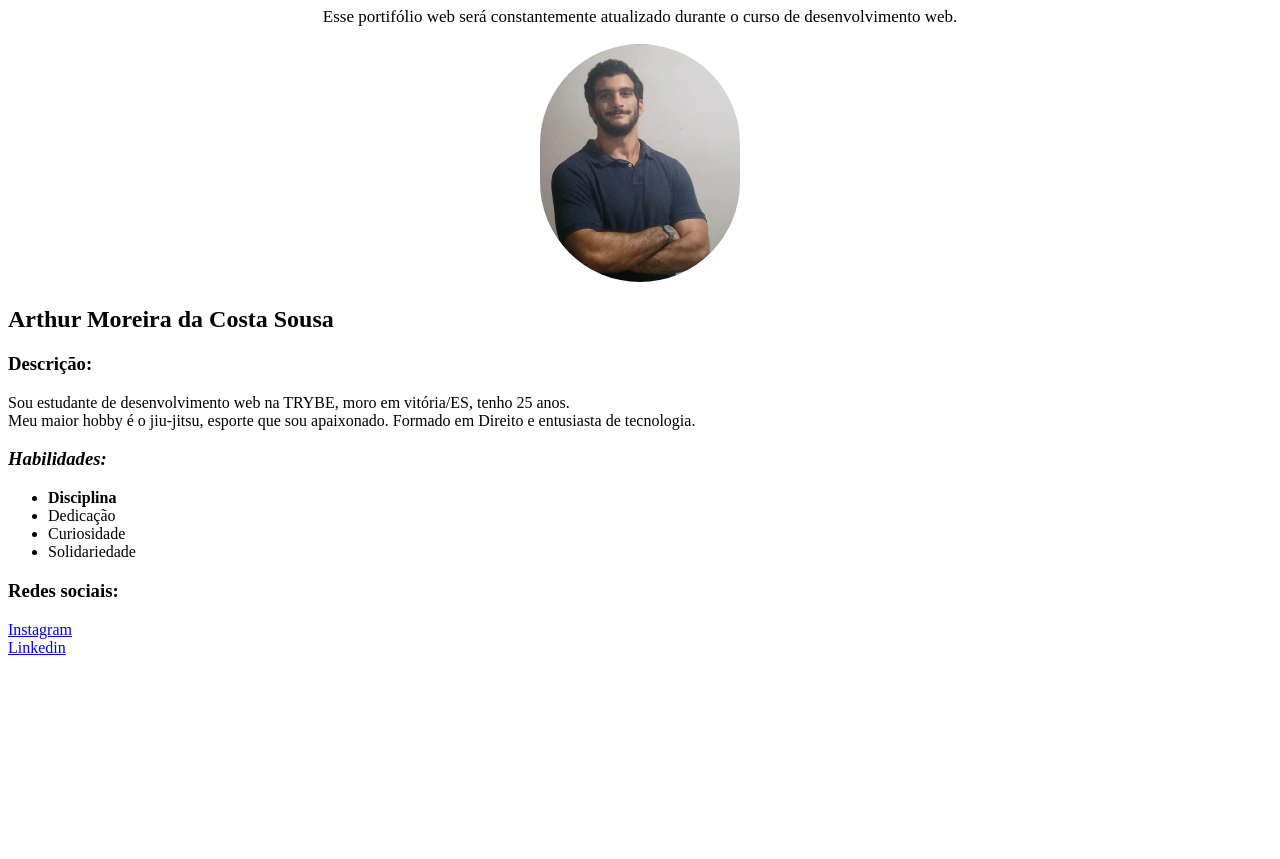
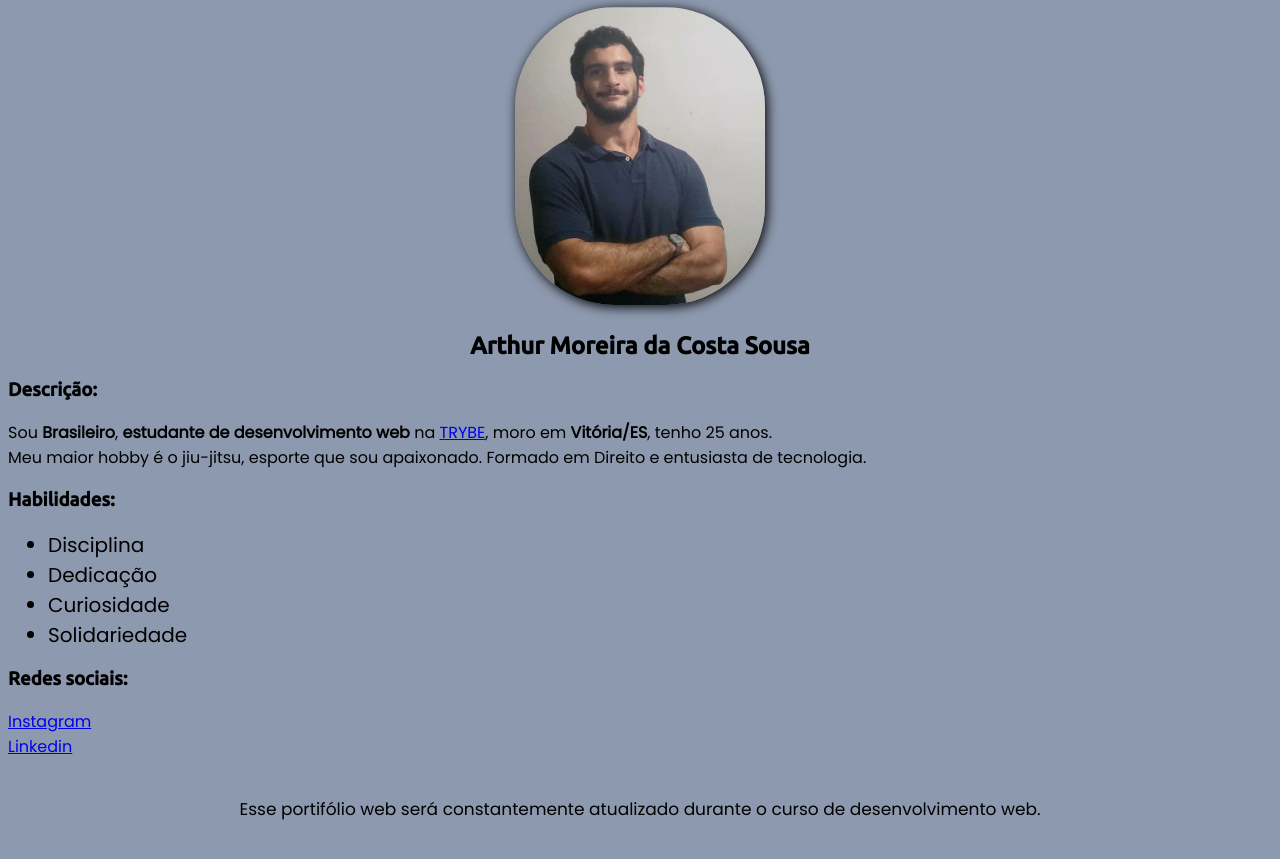
Before and after one commit to ArthurMCS/ArthurMCS.github.io, a plain HTML site: page index.html in a window 1280 px wide. Shown: the part 73-932 px from the top of the page. Before the commit the page ends 800 px from the top, so only its background shows below. Drawn offline with Linux system fonts and the light colour scheme.

Commit message:
Adiciona alteracoes do execicio 3.2

```diff
--- a/index.html
+++ b/index.html
@@ -1,52 +1,39 @@
 
 <!DOCTYPE html>
 <html lang="pt-br">
+
 <head>
 <meta charset="UTF-8">
+<meta name>
+<title>ARTHUR MOREIRA</title>
+<link rel="stylesheet"  href="style.css">
+</head>
 
-    <title>PORTFÓLIO WEB - ARTHUR MOREIRA</title>
-    <style>
-    h1{
-        text-align: center;
-    }
-    .first-note{
-        text-align: center;
-        font-size: 17px;
-    }
-    img{
-        border-radius: 100px;
-    }
+<body>
 
-    </style>
-
-</head>
-<body>
     <div>
     <h1>Portfólio Web</h1>
-        <p class="first-note">Esse portifólio web será constantemente atualizado durante o curso de desenvolvimento web.</p>
-        <center><img src="arthurmoreira.jpeg" alt="Arthur Moreira" width="200px"></center>
+    <center><img src="arthurmoreira.jpeg" alt="Arthur Moreira" width="250px"></center>
     <h2>Arthur Moreira da Costa Sousa</h2>
     <h3><b>Descrição:</b></h3>
-        <p> Sou estudante de desenvolvimento web na TRYBE, moro em vitória/ES, tenho 25 anos.
+    <p> Sou <b>Brasileiro</b>, <b>estudante de desenvolvimento web</b> na <a href="https://www.betrybe.com/" target="_blank">TRYBE</a>, moro em <b>Vitória/ES</b>, tenho 25 anos.
     <br> Meu maior hobby é o jiu-jitsu, esporte que sou apaixonado. Formado em Direito e entusiasta de tecnologia.</p>
     </div>
 
     <div>
-        <h3><em>Habilidades:</em></h3>
+    <h3><b>Habilidades:</b></h3>
     <ul>
-            <li><b>Disciplina</b></li>
-            <li>Dedicação</li>
-            <li>Curiosidade</li>
-            <li>Solidariedade</li>
-
+    <li class="disciplina">Disciplina</li>
+    <li class="dedicação">Dedicação</li>
+    <li class="curiosidade">Curiosidade</li>
+    <li class="solidariedade">Solidariedade</li>
     </ul>
     </div>
+
     <div>
     <h3>Redes sociais:</h3>
-        <a href="https://www.instagram.com/arthur.moreiracs/" target="_blank">Instagram</a>
-        <br>
+    <a href="https://www.instagram.com/arthur.moreiracs/" target="_blank">Instagram</a><br>
     <a href="https://www.linkedin.com/in/arthurmoreiracostasousa/" target="_blank">Linkedin</a>
     </div>
-
-</body>
+    <p class="first-note">Esse portifólio web será constantemente atualizado durante o curso de desenvolvimento web.</p>
 </html>
--- /dev/null
+++ b/style.css
@@ -0,0 +1,54 @@
+@import url('https://fonts.googleapis.com/css2?family=Ubuntu:ital,wght@0,300;0,500;1,300;1,400&display=swap');
+@import url('https://fonts.googleapis.com/css2?family=Poppins:ital,wght@0,200;0,300;0,400;1,200&display=swap');
+
+
+h1{
+    text-align: center;
+    font-family: 'Ubuntu', sans-serif;
+
+
+
+
+}
+h2{
+    text-align: center;
+    font-stretch: expanded;
+    font-family: 'Ubuntu', sans-serif;
+}
+
+.first-note{
+    text-align: center;
+    font-size: 17px;
+    font-family: 'Poppins' , sans-serif;
+}
+h3{
+    padding-top: 100x;
+    font-family: 'Ubuntu' , sans-serif;
+}
+img{
+    border-radius: 100px;
+    box-shadow:  2px 2px 12px rgba(0,0,0.2);
+
+}
+.first-note{
+    padding: 20px;
+}
+ body{
+     font-family: 'Poppins';
+     background-color: #8d99ae
+
+ }
+ .disciplina{
+     font-size: 20px;
+
+ }
+ .dedicação{
+     font-size: 20px;
+
+ }
+.curiosidade{
+    font-size: 20px;
+}
+.solidariedade{
+    font-size: 20px;
+}
```
Lines whose indentation alone changed are shown as unchanged.
